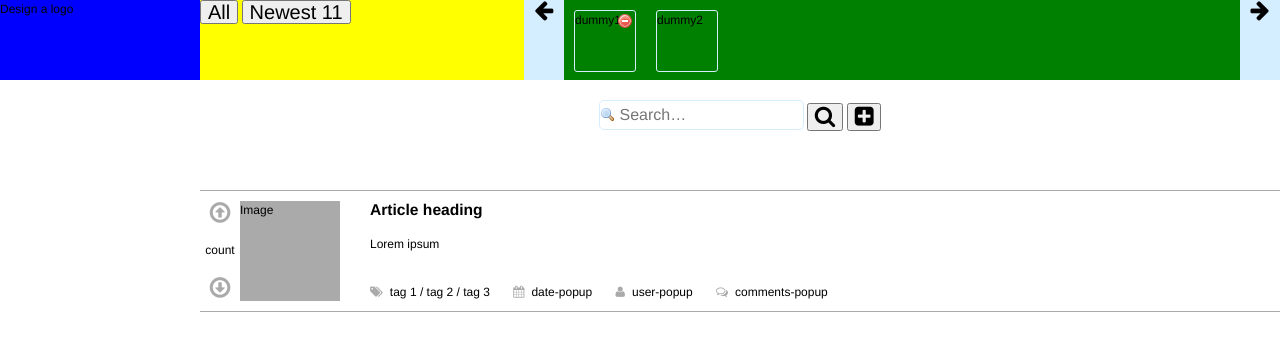
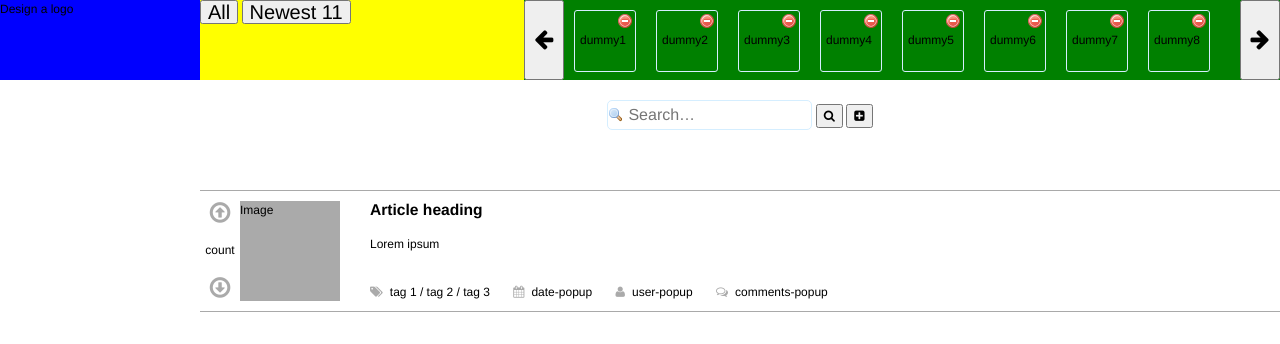
Before and after one commit to ahoegger/CasFeeGruppenArbeit, a website: page source/index.html in a window 1280 px wide. Drawn offline with nearby package versions, Linux system fonts and the light colour scheme.

Commit message:
favorite navigation

```diff
--- a/source/css/styles.css
+++ b/source/css/styles.css
@@ -17,18 +17,34 @@ div.button-navigation {
     display: inline-block;
     position: absolute;
 }
-i.button-navigation {
-    height: 100%;
-    width: 100%;
+button.button-navigation {
+    /*height: 100%;*/
+    /*width: 100%;*/
     font-size: 22px;
     color: black;
     text-align: center;
     vertical-align: middle;
+    cursor: pointer;
 }
 
-i.button-navigation:hover {
+button.button-navigation:hover {
     font-weight: bold;
-    cursor: pointer;
+}
+
+button.button-navigation:disabled {
+    font-weight: bold;
+    cursor: not-allowed;
+    color: gainsboro;
+
+}
+
+i.button-navigation-disabled{
+    height: 100%;
+    width: 100%;
+    font-size: 22px;
+    color: gainsboro;
+    text-align: center;
+    vertical-align: middle;
 }
 
 /* ... */
@@ -55,6 +71,7 @@ input{
 	left: 0px;
 	height: 80px;
 	background: #E3FF64;
+    z-index: 15;
 }
 
 #main-content {
@@ -123,8 +140,10 @@ input{
     left: 40px;
     right: 40px;
     height: 80px;
+    overflow-x: auto;
 }
 .favorite-content {
+    visibility: inherit;
     position: relative;
     float: left;
     height: 60px;
@@ -132,6 +151,9 @@ input{
     margin: 10px;
     border: 1px solid #d5eeff;
     border-radius: 3px;
+}
+.favorite-text{
+    margin: 20px 5px 0px 5px;
 }
 
 .favorite-content:hover{
--- a/source/index.html
+++ b/source/index.html
@@ -27,15 +27,76 @@
             </div>
             <div id="favoriteCategories">
                 <!-- include a list of favorites with scroll buttons left and right -->
-                <div class="button button-navigation icon-left"><i class="button-navigation fa fa-arrow-left"></i></div>
+                <button class="button button-navigation icon-left fa fa-arrow-left" id="favorites-navigation-left"></button>
                 <div class="favorites-content" id="favorites-content">
                     <div class="favorite-content">
                         <img class="delete-icon" src="css/icons/delete.png" alt="Delete"/>
-                        dummy1
+                        <div class="favorite-text" >
+                            dummy1
+                        </div>
                     </div>
-                    <div class="favorite-content">dummy2</div>
+                    <div class="favorite-content">
+                        <img class="delete-icon" src="css/icons/delete.png" alt="Delete"/>
+                        <div class="favorite-text" >
+                            dummy2
+                        </div>
+                    </div>
+                    <div class="favorite-content">
+                        <img class="delete-icon" src="css/icons/delete.png" alt="Delete"/>
+                        <div class="favorite-text" >
+                            dummy3
+                        </div>
+                    </div>
+                    <div class="favorite-content">
+                        <img class="delete-icon" src="css/icons/delete.png" alt="Delete"/>
+                        <div class="favorite-text" >
+                            dummy4
+                        </div>
+                    </div>
+                    <div class="favorite-content">
+                        <img class="delete-icon" src="css/icons/delete.png" alt="Delete"/>
+                        <div class="favorite-text" >
+                            dummy5
+                        </div>
+                    </div>
+                    <div class="favorite-content">
+                        <img class="delete-icon" src="css/icons/delete.png" alt="Delete"/>
+                        <div class="favorite-text" >
+                            dummy6
+                        </div>
+                    </div>
+                    <div class="favorite-content">
+                        <img class="delete-icon" src="css/icons/delete.png" alt="Delete"/>
+                        <div class="favorite-text" >
+                            dummy7
+                        </div>
+                    </div>
+                    <div class="favorite-content">
+                        <img class="delete-icon" src="css/icons/delete.png" alt="Delete"/>
+                        <div class="favorite-text" >
+                            dummy8
+                        </div>
+                    </div>
+                    <div class="favorite-content">
+                        <img class="delete-icon" src="css/icons/delete.png" alt="Delete"/>
+                        <div class="favorite-text" >
+                            dummy9
+                        </div>
+                    </div>
+                    <div class="favorite-content">
+                        <img class="delete-icon" src="css/icons/delete.png" alt="Delete"/>
+                        <div class="favorite-text" >
+                            dummy10
+                        </div>
+                    </div>
+                    <div class="favorite-content">
+                        <img class="delete-icon" src="css/icons/delete.png" alt="Delete"/>
+                        <div class="favorite-text" >
+                            dummy11
+                        </div>
+                    </div>
                 </div>
-                <div class="button button-navigation icon-right"><i class="button-navigation fa fa-arrow-right"></i></div>
+                <button class="button button-navigation icon-right fa fa-arrow-right" id="favorites-navigation-right"></button>
             </div>
         </div>
     </div>
--- a/source/scripts/links.js
+++ b/source/scripts/links.js
@@ -12,6 +12,7 @@ CASFEE.namespace('CASFEE.links');
 /* module pattern, see book "JavaScript Patterns, p. 97f */
 /* module pattern, see book "JavaScript Patterns, p. 97f */
 CASFEE.links = (function () {
+    var scrolled=0;
     var inputTypeHandler = {
         "string": function (value) {
             return value;
@@ -65,6 +66,40 @@ CASFEE.links = (function () {
         toggleVisibleShareLink: function (event) {
             window.console.dir(event);
             $('#share').slideToggle(200);
+        },
+
+        favoritesNavigationLeft: function (event){
+            var favoritesContent = $('#favorites-content');
+            var scrollHeight = favoritesContent.prop("scrollHeight");
+            if(scrolled-82 >= 0) {
+                scrolled = scrolled - 82;
+                favoritesContent.animate({
+                    scrollTop: scrolled
+                });
+                // disable button right
+                if (scrolled-82 <= 0) {
+                    $('#favorites-navigation-left').prop('disabled', true);
+                }
+                // ensure button left enabled
+                $('#favorites-navigation-right').prop('disabled', false);
+            }
+        },
+
+        favoritesNavigationRight: function (event){
+            var favoritesContent = $('#favorites-content');
+            var scrollHeight = favoritesContent.prop("scrollHeight");
+            if(scrolled+82 <= scrollHeight) {
+                scrolled = scrolled + 82;
+                favoritesContent.animate({
+                    scrollTop: scrolled
+                });
+                // disable button right
+                if (scrolled+82 >= scrollHeight) {
+                    $('#favorites-navigation-right').prop('disabled', true);
+                }
+                // ensure button left enabled
+                $('#favorites-navigation-left').prop('disabled', false);
+            }
         }
     };
 }());
@@ -76,4 +111,6 @@ $(document).ready(function() {
         .blur(function() {
             this.value ? $(this).removeClass('form-error') : $(this).addClass('form-error');
         });
+    $('#favorites-navigation-left').click(CASFEE.links.favoritesNavigationLeft);
+    $('#favorites-navigation-right').click(CASFEE.links.favoritesNavigationRight);
 });
```
